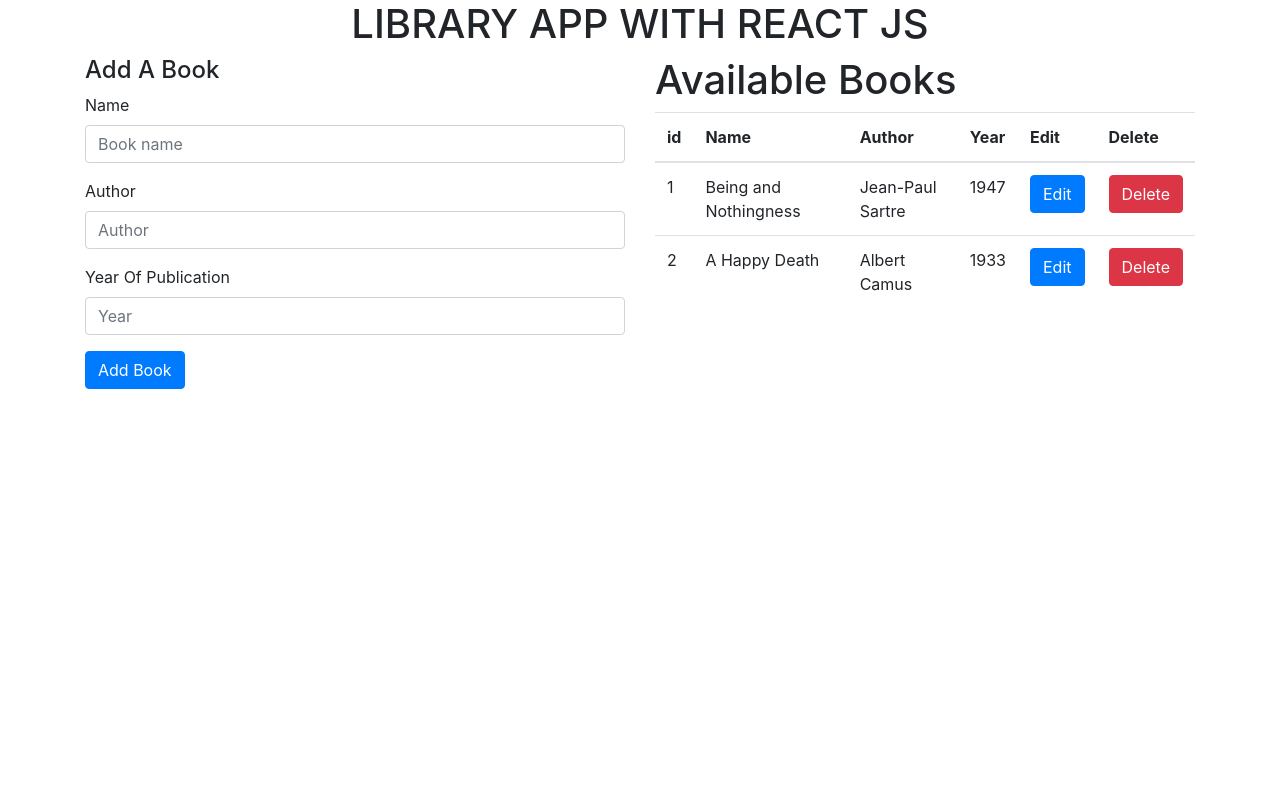
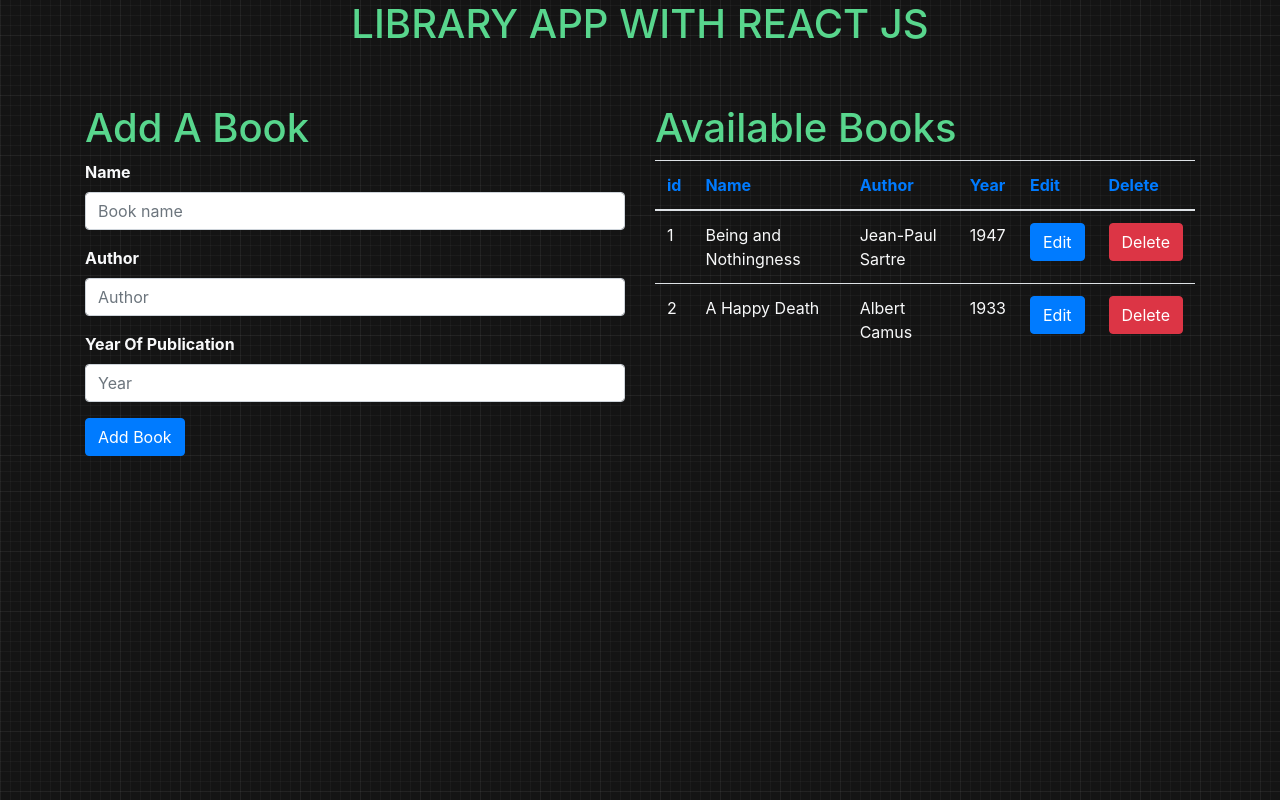
Before and after one commit to lumunge/React-CRUD-App, a React (Create React App) app: page / in a window 1280 px wide. Built offline with nearby package versions, Linux system fonts and the light colour scheme.

Commit message:
React CRUD Library App

```diff
--- a/src/App.js
+++ b/src/App.js
@@ -47,11 +47,13 @@ function App() {
     <div className="container">
       <div className="header">
         <h1>LIBRARY APP WITH REACT JS</h1>
+        <br/>
+        <br/>
       </div>
       <div className="row library">
       <div className="col-sm-6 add-book">
         {edit ? (
-          <Fragment>
+          <div>
               <h2>Edit Book</h2>
               <EditBook
                 edit={edit}
@@ -59,14 +61,14 @@ function App() {
                 currentBook={currentBook}
                 updateBook={updateBook}
               />
-          </Fragment>
+          </div>
         ) : (
-          <Fragment>
-            <h4>Add A Book</h4>
+          <div>
+            <h1>Add A Book</h1>
               <Addbook
                 addBook={addBook}
             />
-          </Fragment>
+          </div>
         )}
       </div>
       <div className="col-sm-6 all-books">
--- a/src/Books.jsx
+++ b/src/Books.jsx
@@ -5,15 +5,15 @@ const Books = (props) => {
         <table class="table">
             <thead>
                 <tr>
-                <th scope="col">id</th>
-                <th scope="col">Name</th>
-                <th scope="col">Author</th>
-                <th scope="col">Year</th>
-                <th scope="col">Edit</th>
-                <th scope="col">Delete</th>
+                <th className="text-primary">id</th>
+                <th className="text-primary">Name</th>
+                <th className="text-primary">Author</th>
+                <th className="text-primary">Year</th>
+                <th className="text-primary">Edit</th>
+                <th className="text-primary">Delete</th>
                 </tr>
             </thead>
-            <tbody>
+            <tbody className="text-light">
                 {props.books.length > 0 ? (
                     props.books.map(book => (
                         <tr key={book.id}>
--- a/src/Components/Addbook.jsx
+++ b/src/Components/Addbook.jsx
@@ -18,7 +18,7 @@ const Addbook = (props) => {
     }
 
     return(
-        <form onSubmit={submitBook}>
+        <form onSubmit={submitBook} className="text-light font-weight-bold">
             <div class="form-group">
             <label for="">Name</label>
             <input type="text" class="form-control" name="name" placeholder="Book name" value={book.name} onChange={handleInput}/>
--- a/src/Components/Editbook.jsx
+++ b/src/Components/Editbook.jsx
@@ -20,7 +20,7 @@ const EditBook = (props) => {
 
 
     return(
-        <form onSubmit={submitEditForm}>
+        <form onSubmit={submitEditForm} className="text-light font-weight-bold">
             <div className="form-group">
             <label for="">Name</label>
             <input type="text" className="form-control" name="name" placeholder="Book name" value={book.name} onChange={handleInput}/>
--- a/src/index.css
+++ b/src/index.css
@@ -3,6 +3,12 @@
   padding: 0;
   box-sizing: border-box;
 }
+body{
+  background-image: repeating-linear-gradient(90deg, hsla(57,0%,42%,0.09) 0px, hsla(57,0%,42%,0.09) 1px,transparent 1px, transparent 60px),repeating-linear-gradient(0deg, hsla(57,0%,42%,0.09) 0px, hsla(57,0%,42%,0.09) 1px,transparent 1px, transparent 60px),repeating-linear-gradient(0deg, hsla(57,0%,42%,0.09) 0px, hsla(57,0%,42%,0.09) 1px,transparent 1px, transparent 10px),repeating-linear-gradient(90deg, hsla(57,0%,42%,0.09) 0px, hsla(57,0%,42%,0.09) 1px,transparent 1px, transparent 10px),linear-gradient(90deg, rgb(20,20,20),rgb(20,20,20));
+}
 .header h1{
   text-align: center;
 }
+h1{
+  color:  #58d68d;
+}
```
